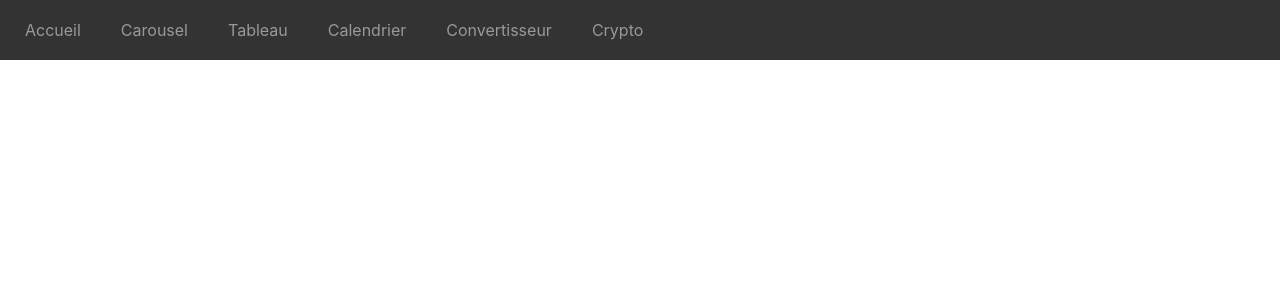
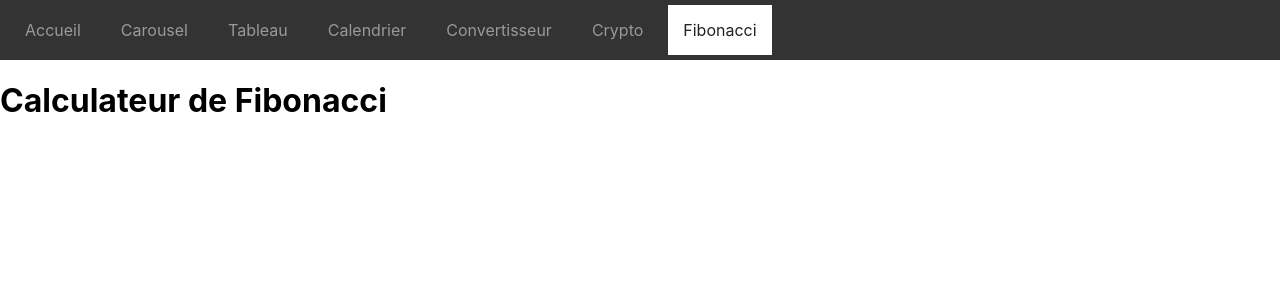
Before and after one commit to SRJVideo/TP1_Web2-SM-TR, a React (Create React App) app: page /fibonacci in a window 1280 px wide. Shown: the top 300 px of the page. Built offline with nearby package versions, Linux system fonts and the light colour scheme.

Commit message:
Création de la classe Fibonacci

```diff
--- a/src/App.js
+++ b/src/App.js
@@ -6,6 +6,7 @@ import Tableau from './components/Tableau';
 import Calendrier from './components/Calendrier';
 import Convertisseur from './components/Convertisseur';
 import Crypto from './components/Crypto';
+import Fibonacci from './components/Fibonacci';
 import { Container } from 'react-bootstrap';
 
 
@@ -25,6 +26,7 @@ function App() {
               <Route path="/calendrier" element={<Calendrier />} />
               <Route path="/convertisseur" element={<Convertisseur />} />
               <Route path="/crypto" element={<Crypto />} />
+              <Route path="/fibonacci" element={<Fibonacci />} />
             </Routes>
           </Container>
 
--- /dev/null
+++ b/src/components/Fibonacci.js
@@ -0,0 +1,20 @@
+import React, { Component } from 'react';
+
+class Fibonacci extends Component {
+   state = {
+        valeur_entree: 0,
+        valeur_finale: 0
+
+    }
+
+
+
+    render() {
+        return (
+            <div>
+                <h1>Calculateur de Fibonacci</h1>
+            </div>
+        );
+    }
+}
+export default Fibonacci;
--- a/src/components/Navbar.js
+++ b/src/components/Navbar.js
@@ -9,6 +9,7 @@ function Navbar() {
                 <li><NavLink to="/calendrier">Calendrier</NavLink></li>
                 <li><NavLink to="/convertisseur">Convertisseur</NavLink></li>
                 <li><NavLink to="/crypto">Crypto</NavLink></li>
+                <li><NavLink to="/fibonacci">Fibonacci</NavLink></li>
             </ul>
         </nav>
     );
```
